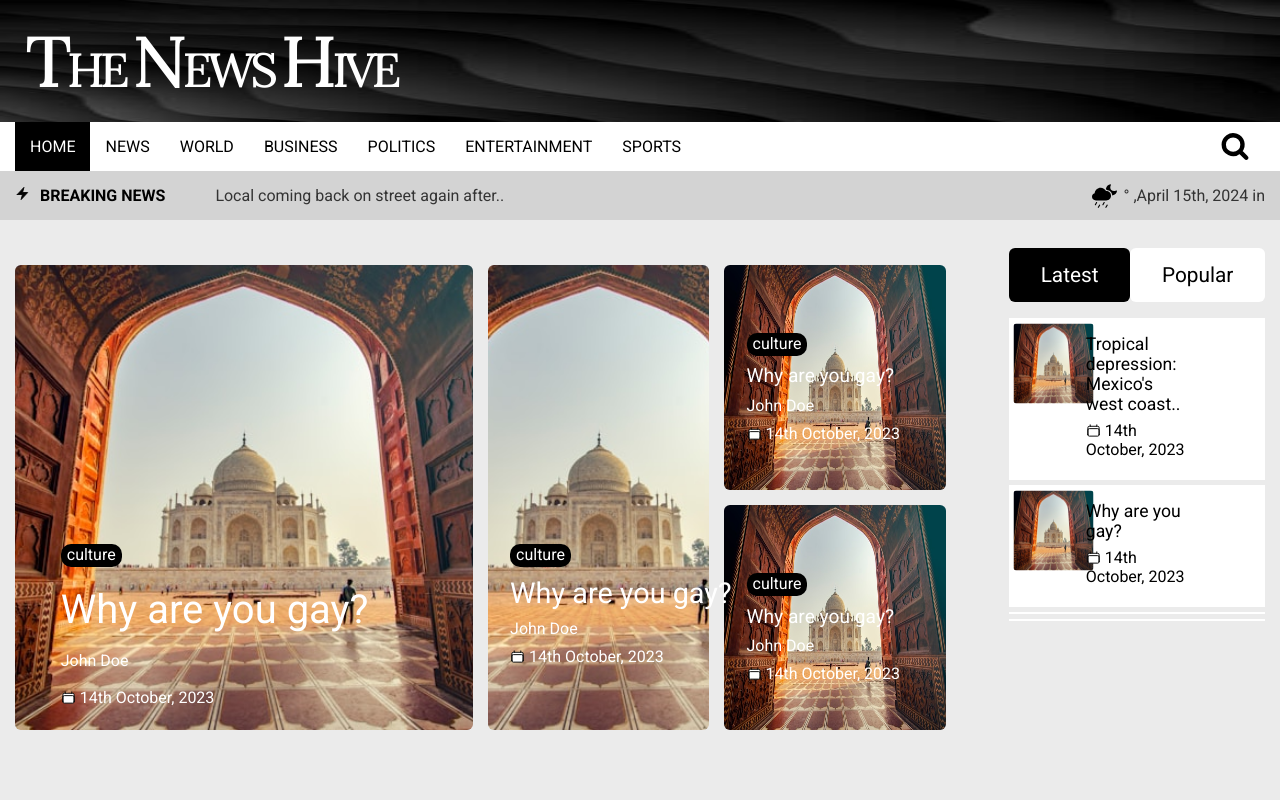
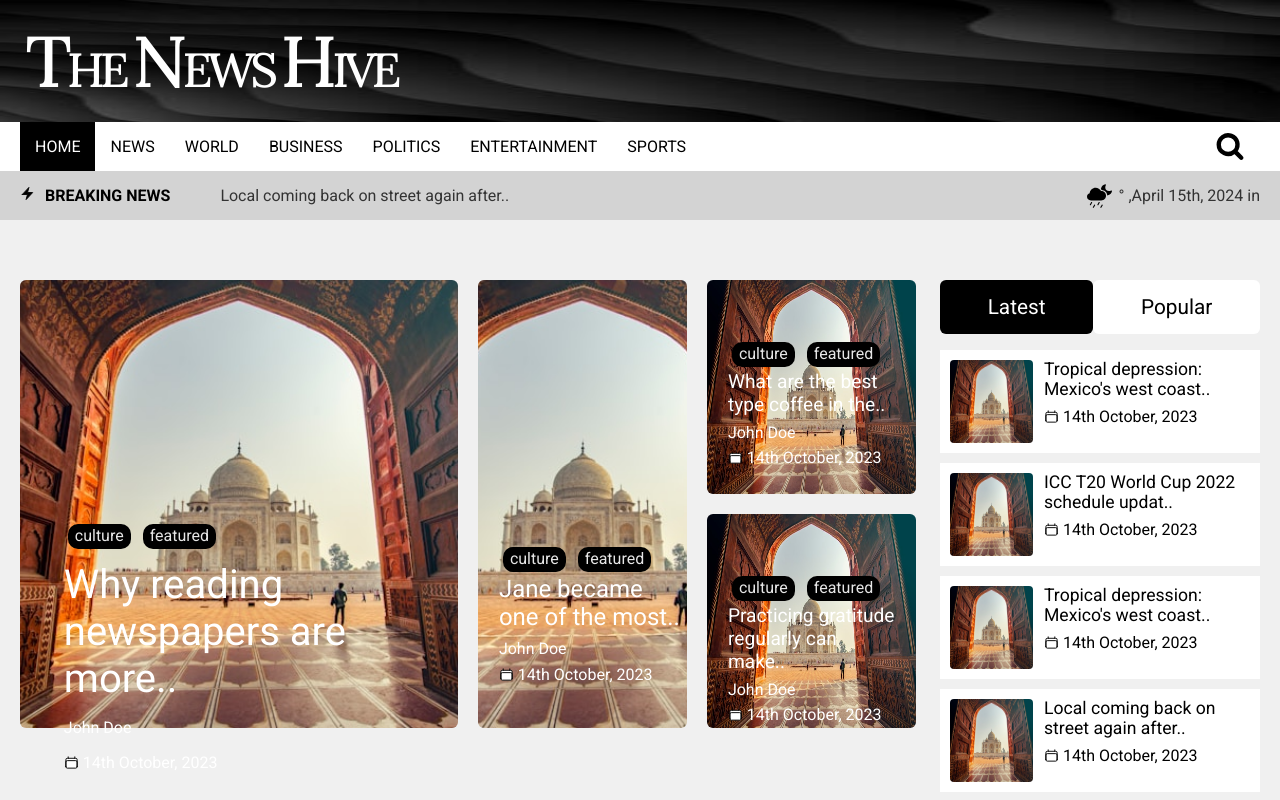
Before and after one commit to atharv02ag/CCWebDevTask, a plain HTML site: page index.html in a window 1280 px wide. Drawn offline with Linux system fonts and the light colour scheme.

Commit message:
fine tuning layout

```diff
--- a/index.html
+++ b/index.html
@@ -42,7 +42,8 @@ family=Roboto:ital,wght@0,100;0,300;0,400;0,500;0,700;0,900;1,100;1,300;1,400;1,
         <div class="major one">
             <div class="text">
                 <span class="type">culture</span>
-                <p class="headline"> Why are you gay?</p>
+                <span class="type">featured</span>
+                <p class="headline"> Why reading newspapers are more..</p>
                 <p class="author">John Doe</p>
                 <img class = "calender" src="calender.svg">
                 <span class="release-date">14th October, 2023</span>
@@ -51,7 +52,8 @@ family=Roboto:ital,wght@0,100;0,300;0,400;0,500;0,700;0,900;1,100;1,300;1,400;1,
         <div class="medium two">
             <div class="text">
                 <span class="type">culture</span>
-                <p class="headline"> Why are you gay?</p>
+                <span class="type">featured</span>
+                <p class="headline"> Jane became one of the most..</p>
                 <p class="author">John Doe</p>
                 <img class = "calender" src="calender.svg">
                 <span class="release-date">14th October, 2023</span>
@@ -60,7 +62,8 @@ family=Roboto:ital,wght@0,100;0,300;0,400;0,500;0,700;0,900;1,100;1,300;1,400;1,
         <div class="minor three">
             <div class="text">
                 <span class="type">culture</span>
-                <p class="headline"> Why are you gay?</p>
+                <span class="type">featured</span>
+                <p class="headline"> What are the best type coffee in the..</p>
                 <p class="author">John Doe</p>
                 <img class = "calender" src="calender.svg">
                 <span class="release-date">14th October, 2023</span>
@@ -69,7 +72,8 @@ family=Roboto:ital,wght@0,100;0,300;0,400;0,500;0,700;0,900;1,100;1,300;1,400;1,
         <div class="minor four">
             <div class="text">
                 <span class="type">culture</span>
-                <p class="headline"> Why are you gay?</p>
+                <span class="type">featured</span>
+                <p class="headline"> Practicing gratitude regularly can make..</p>
                 <p class="author">John Doe</p>
                 <div class="release-date">
                     <img class = "calender" src="calender.svg">
@@ -97,14 +101,30 @@ family=Roboto:ital,wght@0,100;0,300;0,400;0,500;0,700;0,900;1,100;1,300;1,400;1,
             <li class="side-article">
                 <img class="side-img" src="pic1.jpg">
                 <div class="side-text">
-                    <p class="side-headline">Why are you gay?</p>
+                    <p class="side-headline">ICC T20 World Cup 2022 schedule updat..</p>
                     <div class="release-date">
                         <img class = "calender" src="calender.svg">
                         <span>14th October, 2023</span>
                     </div>
             </li>
-            <li class="side-article"></li>
-            <li class="side-article"></li>
+            <li class="side-article">
+                <img class="side-img" src="pic1.jpg">
+                <div class="side-text">
+                    <p class="side-headline">Tropical depression: Mexico's west coast..</p>
+                    <div class="release-date">
+                        <img class = "calender" src="calender.svg">
+                        <span>14th October, 2023</span>
+                    </div>
+            </li>
+            <li class="side-article">
+                <img class="side-img" src="pic1.jpg">
+                <div class="side-text">
+                    <p class="side-headline"> Local coming back on street again after..</p>
+                    <div class="release-date">
+                        <img class = "calender" src="calender.svg">
+                        <span>14th October, 2023</span>
+                    </div>
+            </li>
         </ul>
     </div>
 </body>
--- a/styles.css
+++ b/styles.css
@@ -1,5 +1,5 @@
 :root{
-    --side-gap : 15px;
+    --side-gap : 20px;
 }
 
 h1{
@@ -14,7 +14,7 @@ ul{
 }
 body{
     font-family:'Roboto';
-    background-color : rgb(235, 235, 235);
+    background-color : rgb(240, 240, 240);
     margin : 0px;
 }
 header{
@@ -92,8 +92,8 @@ nav .search:hover{
 }
 .content{
     margin : calc(3*var(--side-gap)) var(--side-gap);
-    height : 36.36vw;
-    width : 72.72vw;
+    height : 35vw;
+    width : 70vw;
     display : grid;
     grid-gap : var(--side-gap);
     grid-template-columns : repeat(4,1fr);
@@ -121,11 +121,10 @@ nav .search:hover{
     background-size : 100% 100%;
 }
 .text .type{
-    display:flex;
-    align-items:center;
-    justify-items:center;
+    color : rgb(230, 230, 230);
     max-width:fit-content;
-    padding : 1px 6px 3px 6px;
+    padding : 2px 7px 4px 7px;
+    margin : 0px 4px;
     background-color : black;
     border-radius : 10px;
 }
@@ -134,16 +133,19 @@ nav .search:hover{
 }
 .major .text{
     position : relative;
+    max-width : 90%;
     left : 10%;
-    top : 60%;
+    top : 55%;
 }
 .medium .text{
     position : relative;
+    max-width : 90%;
     left : 10%;
     top : 60%;
 }
 .minor .text{
     position : relative;
+    max-width : 80%;
     left : 10%;
     top : 30%;
 }
@@ -156,7 +158,7 @@ nav .search:hover{
 }
 .medium .text .headline{
 
-    font-size:1.8rem;
+    font-size:1.5rem;
 }
 .minor .text .headline{
 
@@ -173,8 +175,8 @@ img.calender{
 .side-bar{
     position:absolute;
     right : var(--side-gap);
-    top : 31%;
-    width : 20vw;
+    top : 35%;
+    width : 25vw;
 }
 .side-bar .side-heading{
     text-align: center;
@@ -190,32 +192,22 @@ ul.side-articles{
     list-style : none;
 }
 .side-article{
-    padding : 1px 0px;
-    margin : 5px 0px;
+    padding : 4px;
+    margin : 10px 0px;
     background-color : white;
+    display : flex;
 }
 .side-article .side-text{
-    position : relative;
-    bottom : 10px;
-    left : 30%;
-    width : 100px;
+    padding : 5px 0 0 5px;
+
 }
 .side-article .side-headline{
     font-size : 1.1rem;
-    padding-bottom : 7%;
+    padding-bottom : 4%;
 }
 .side-img{
-    transform : scale(3.2);
-    position : relative;
-    left : 32px;
-    top : 32px;
-    height: 25px;
-    width : 25px;
-    border-radius : 1px;
+    height: 83px;
+    width : 83px;
+    padding: 6px;
+    border-radius : 10px;
 }
-.side-text{
-    margin-bottom : 10px;
-}
-/* .side-text .release-date{
-    margin-bottom: 10px;
-} */
```
